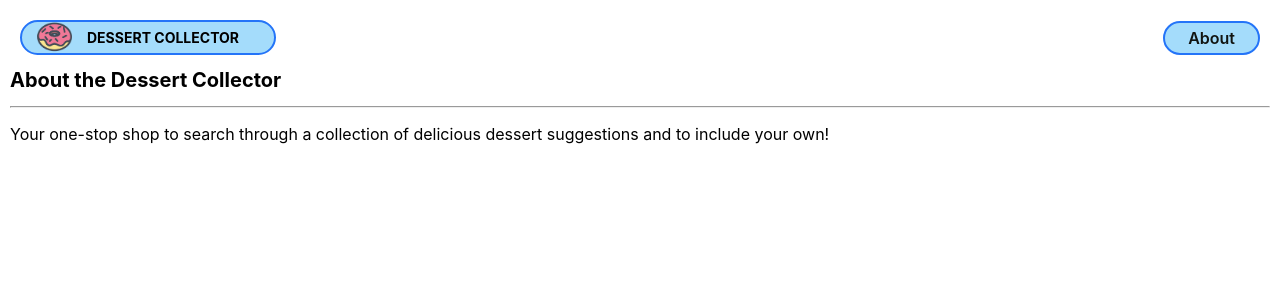
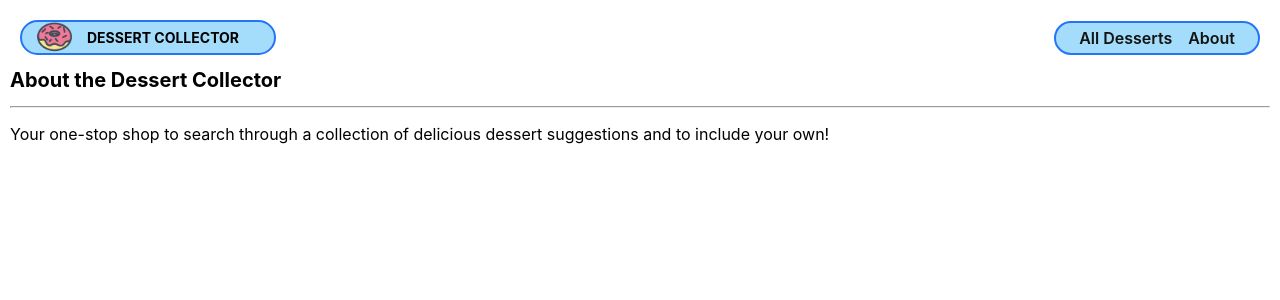
Before and after one commit to jessykim/dessert-collector-lab, a Django app: page /about/ in a window 1280 px wide. Shown: the top 300 px of the page. Run offline with Django 4.2, Linux system fonts and the light colour scheme.

Commit message:
add dessert class and a list of desserts in views

```diff
--- a/main_app/templates/base.html
+++ b/main_app/templates/base.html
@@ -30,6 +30,7 @@
     </div>
     <nav>
       <ul>
+        <li><a href="/desserts">All Desserts</a></li>
         <li><a href="/about">About</a></li>
       </ul>
     </nav>
--- a/main_app/urls.py
+++ b/main_app/urls.py
@@ -4,4 +4,5 @@ from . import views
 urlpatterns = [
   path('', views.home, name='home'),
   path('about/', views.about, name='about'),
+  path('desserts/', views.desserts_index, name='desserts_index'),
 ]
--- a/main_app/views.py
+++ b/main_app/views.py
@@ -1,5 +1,20 @@
 from django.shortcuts import render
 from django.http import HttpResponse
+
+class Dessert:
+  def __init__(self, name, category, description):
+    self.name = name
+    self.category = category
+    self.description = description
+
+desserts = [
+  Dessert('Tiramisu', 'cake', 'Coffee-flavoured Italian dessert made of ladyfingers dipped in coffee, layered with sweet cream, mascarpone chesse and topped with cocoa.'),
+  Dessert('Bubble Tea', 'beverage', 'Tea-based drink, served cold or hot, with the option to add tapioca pearls as a topping.'),
+  Dessert('Pistachio Muffin', 'pastry', 'The perfect breakfast muffin that can easily be baked used pistachio pudding mix.'),
+  Dessert('Strawberry Cheesecake', 'cake', 'A thick and creamy dessert cake with a thin layer of crust on the bottom, topped with fresh strawberries.'),
+  Dessert('Oreo McFlurry', 'ice cream', 'The best midnight snack on a summer night, especially if you love oreos.'),
+  Dessert('Chocolate Croissant', 'pastry', 'A buttery, flaky, French viennoiserie pastry with the perfect amount of chococlate in every bite.')
+]
 
 # Create your views here.
 def home(request):
@@ -7,3 +22,6 @@ def home(request):
 
 def about(request):
   return render(request, 'about.html')
+
+def desserts_index(request):
+  return render(request, 'desserts/index.html', { 'desserts': desserts })
```
